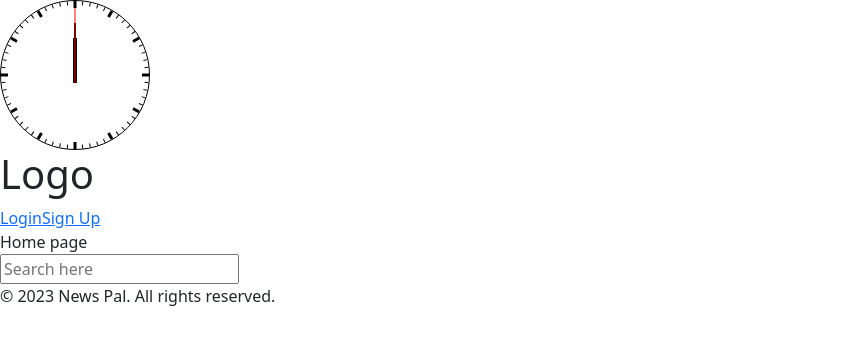
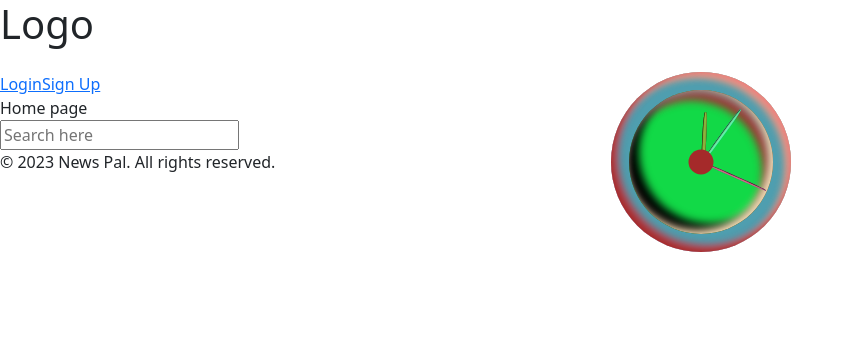
Before and after one commit to aboltins/News-Pal, a React (Create React App) app: page / in a window 1280 px wide. Shown: the top 344 px of the page, without its empty margins (0-854 px from the left). Built offline with nearby package versions, Linux system fonts and the light colour scheme; no server answers.

Commit message:
updated the clock function

```diff
--- a/src/App.js
+++ b/src/App.js
@@ -8,13 +8,13 @@ import ProtectedRoute from "./components/ProtectedRoute";
 import UserPage from "./pages/UserPage";
 import Header from "./components/Header";
 import Footer from "./components/Footer";
-import Clock from "react-clock";
+
 
 function App() {
   return (
     <UserAuthContextProvider>
       <Router>
-        <Clock />
+
         <Header />
 
         <Routes>
--- a/src/components/Clock.js
+++ b/src/components/Clock.js
@@ -1,10 +1,67 @@
-import React from "react";
-import 'react-clock/dist/Clock.css';
+import React, { useEffect, useState } from "react";
+import "../styles/clock.css"
 
 const Clock = () => {
+
+  const [time, setTime] = useState(new Date());
+
+  useEffect(() => {
+    const interval = setInterval(
+      () => setTime(new Date()),
+      1000
+    );
+
+    let ampm = ""
+    let hr = hour12()
+    const min = time.getMinutes().toLocaleString('en-UK', {minimumIntegerDigits: 2, useGrouping:false});
+    const sec = time.getSeconds();
+
+    function hour12() {
+      let hour = time.getHours();
+
+      if(hour < 12) {
+        ampm = "am"
+      }
+
+      if(hour >= 12) {
+        hour = hour-12;
+        ampm = "pm"
+      }
+
+      if(hour = 0) {
+        hour =12;
+      }
+      return hour;
+    }
+
+    const hourHand = document.getElementById("hourHand")
+    const minuteHand = document.getElementById("minuteHand")
+    const secondHand = document.getElementById("secondHand")
+
+    hourHand.style.transform = `rotate(${hr*30 + min*0.5 - 180}deg)`
+    minuteHand.style.transform = `rotate(${min*6 - 180}deg)`
+    secondHand.style.transform = `rotate(${sec*6 - 180}deg)`
+
+    return () => {
+      clearInterval(interval);
+    }
+
+  }, [time]);
+
+
   return (
-    <div>
+
+    <div className="body">
+      <div className="clock ">
+        <div className="face">
+          <div id="secondHand" className="hand second"></div>
+          <div id="minuteHand" className="hand minute"></div>
+          <div id="hourHand" className="hand hour"></div>
+          <div className="hand center"></div>
+        </div>
+      </div>
     </div>
+
   );
 };
 
--- /dev/null
+++ b/src/styles/clock.css
@@ -0,0 +1,95 @@
+.body {
+    display: flex;
+    justify-content: center;
+    align-items: center;
+    height: 2vh;
+}
+
+
+
+.clock {
+
+width: 180px;
+height: 180px;
+border-radius: 50%;
+background:rgb(79, 158, 175);
+position: relative;
+top: 15%;
+left: 4.8%;
+margin-top: 15%;
+text-align: center;
+justify-content: center;
+align-items: center;
+border-radius: 50%;
+box-shadow: inset 6px -6px 9px brown,
+               inset -4px 4px 9px lightcoral,
+                inset -4px 4px 9px burlywood,
+                 inset 4px -4px 9px plum;
+
+
+}
+
+.face {
+    position: absolute;
+    background: rgb(18, 217, 71);
+    height: 80%;
+    width: 80%;
+    top: 10%;
+    left: 10%;
+    border-radius: 50%;
+    box-shadow: inset -4px -4px 9px wheat,
+               inset -4px 4px 9px grey,
+                inset 10px -10px 9px black,
+                 inset -10px 10px 9px brown;
+}
+
+.hand {
+    position: absolute;
+    top: 50%;
+    left: 50%;
+    transform: translate(-50%, -100%);
+    transform-origin: center top;
+    border-radius: 40%;
+}
+
+.second {
+    height: 70px;
+    width: 2px;
+    background-color: blueviolet;
+    z-index: 5;
+    box-shadow: inset -.5px .5px 1px black,
+               inset -4px 4px 9px lightcoral;
+
+
+}
+
+.minute {
+    height: 65px;
+    width: 3px;
+    background-color:aqua;
+    z-index: 4;
+    box-shadow: inset -.5px .5px 1px black,
+    inset -4px 4px 9px rgb(128, 240, 145);
+}
+
+.hour {
+    height: 50px;
+    width: 4px;
+    background-color:black;
+    z-index: 3;
+    box-shadow: inset -.5px .5px 1px black,
+    inset -4px 4px 9px rgb(188, 238, 80);
+}
+
+.center {
+    background-color: brown;
+    width: 25px;
+    height: 25px;
+    border-radius: 50%;
+    position: absolute;
+    top: 50%;
+    left: 50%;
+    transform: translate(-50%, -50%);
+    z-index: 6;
+
+}
```
